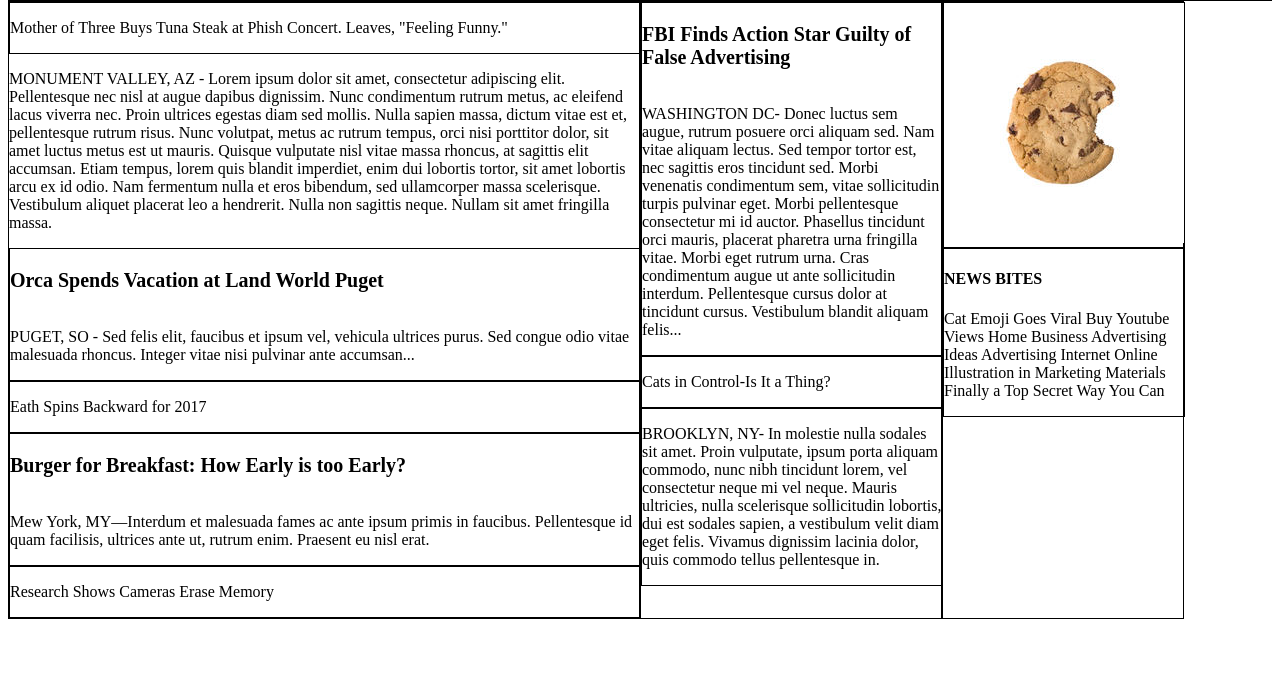
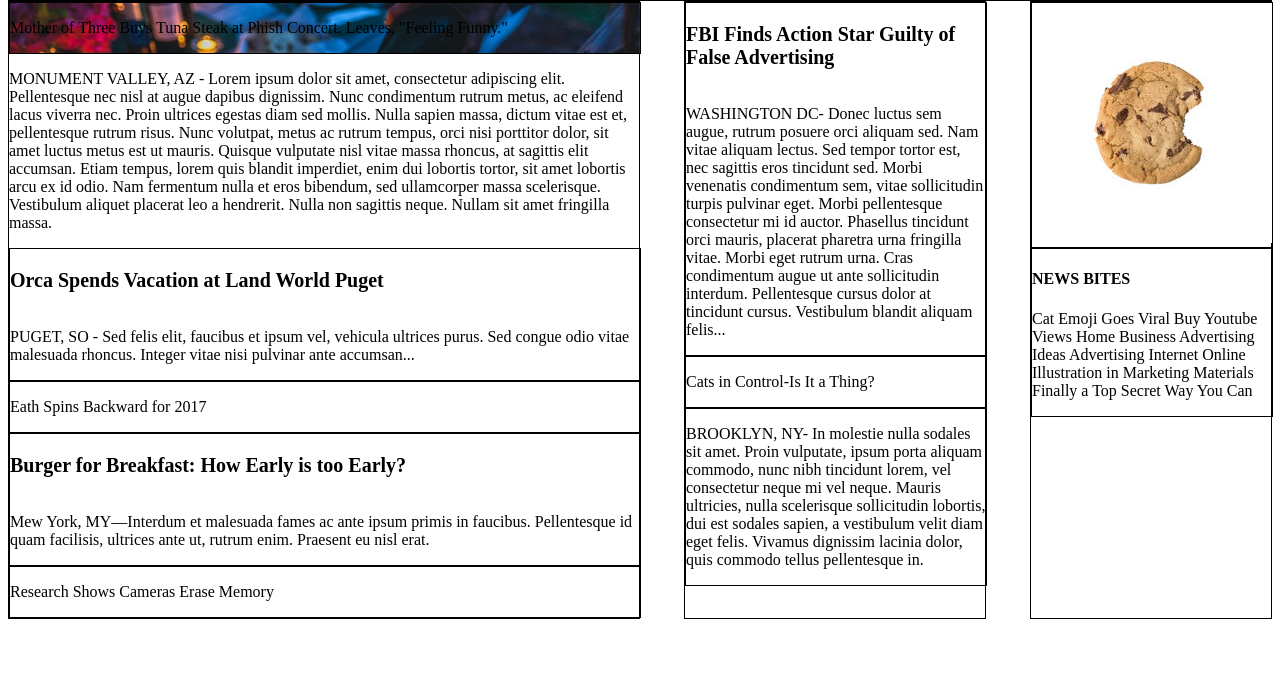
Before and after one commit to lindsayrosillo/MyTimes, a plain HTML site: page index.html in a window 1280 px wide. Shown: the part 102-800 px from the top of the page. Drawn offline with Linux system fonts and the light colour scheme.

Commit message:
Add remainder of content and initial images

```diff
--- a/index.html
+++ b/index.html
@@ -7,7 +7,7 @@
   </head>
   <body>
 <div class="header">
-  <img src="./resources/img-myt-logo.jpg" alt="MYT logo">
+  <img src="./resources/images/img-myt-logo.jpg" alt="MYT logo">
     <h3>MY Times</h3>
     <nav class="nav">
       <ul>
@@ -20,8 +20,10 @@
     </div>
     <div class="content">
       <div class="leftcolumn">
-          <div class="Mother leftcolumn">
+          <div class="mother leftcolumn">
+    <div class="mainstory">
     <p>Mother of Three Buys Tuna Steak at Phish Concert. Leaves, "Feeling Funny."</p></div>
+  </div>
           <p>MONUMENT VALLEY, AZ - Lorem ipsum dolor sit amet, consectetur adipiscing elit. Pellentesque nec nisl at augue dapibus dignissim. Nunc condimentum rutrum metus, ac eleifend lacus viverra nec. Proin ultrices egestas diam sed mollis. Nulla sapien massa, dictum vitae est et, pellentesque rutrum risus. Nunc volutpat, metus ac rutrum tempus, orci nisi porttitor dolor, sit amet luctus metus est ut mauris. Quisque vulputate nisl vitae massa rhoncus, at sagittis elit accumsan. Etiam tempus, lorem quis blandit imperdiet, enim dui lobortis tortor, sit amet lobortis arcu ex id odio. Nam fermentum nulla et eros bibendum, sed ullamcorper massa scelerisque. Vestibulum aliquet placerat leo a hendrerit. Nulla non sagittis neque. Nullam sit amet fringilla massa.</p>
 <div class="Orca Story leftcolumn">
   <h3>Orca Spends Vacation at Land World Puget</h3>
@@ -52,7 +54,7 @@
       </div>
 <div class="rightcolumn">
 <div class="cookie rightcolumn">
-  <img src="./resources/img-news-bite.png" alt="chocolate chip cookie bite">
+  <img src="./resources/images/img-news-bite.png" alt="chocolate chip cookie bite">
 </div>
 <div class="Bites rightcolumn">
   <h4>NEWS BITES</h4>
--- a/resources/style.css
+++ b/resources/style.css
@@ -38,10 +38,16 @@ color: black;
 
 .content {
   display: flex;
+  justify-content: space-between;
+}
+.content h3 {
+  color: black;
+  font-size: 20px;
 }
 .leftcolumn{
 border: solid black 1px;
 width: 630px;
+height: auto;
 }
 
 .middlecolumn {
@@ -61,7 +67,11 @@ width: 240px;
 .research {
   border: solid black 1px;
 }
-.content h3 {
-  color: black;
-  font-size: 20px;
+.mother {
+   display: flex;
+   background-image: url("images/img-story-main.png");
 }
+.mainstory {
+  flex-grow: 4;
+
+}
```
Also changed, not shown: resources/images/img-myt-logo.jpg (renamed from resources/img-myt-logo.jpg), resources/images/img-news-bite.png (renamed from resources/img-news-bite.png), resources/images/img-story-1.png (renamed from resources/img-story-1.png), resources/images/img-story-2.png (renamed from resources/img-story-2.png), resources/images/img-story-3.png (renamed from resources/img-story-3.png), resources/images/img-story-main.png (renamed from resources/img-story-main.png), 1 other file.
